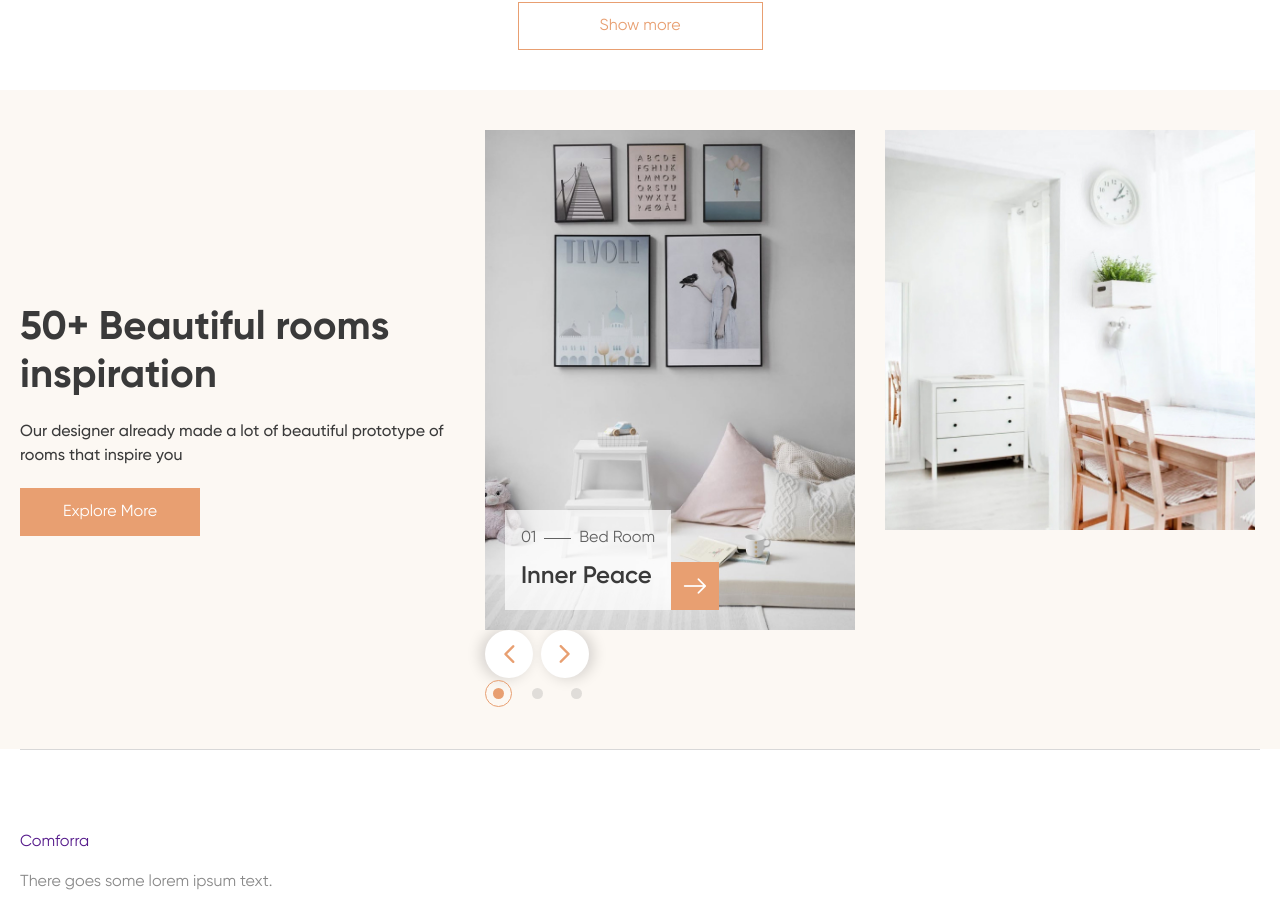
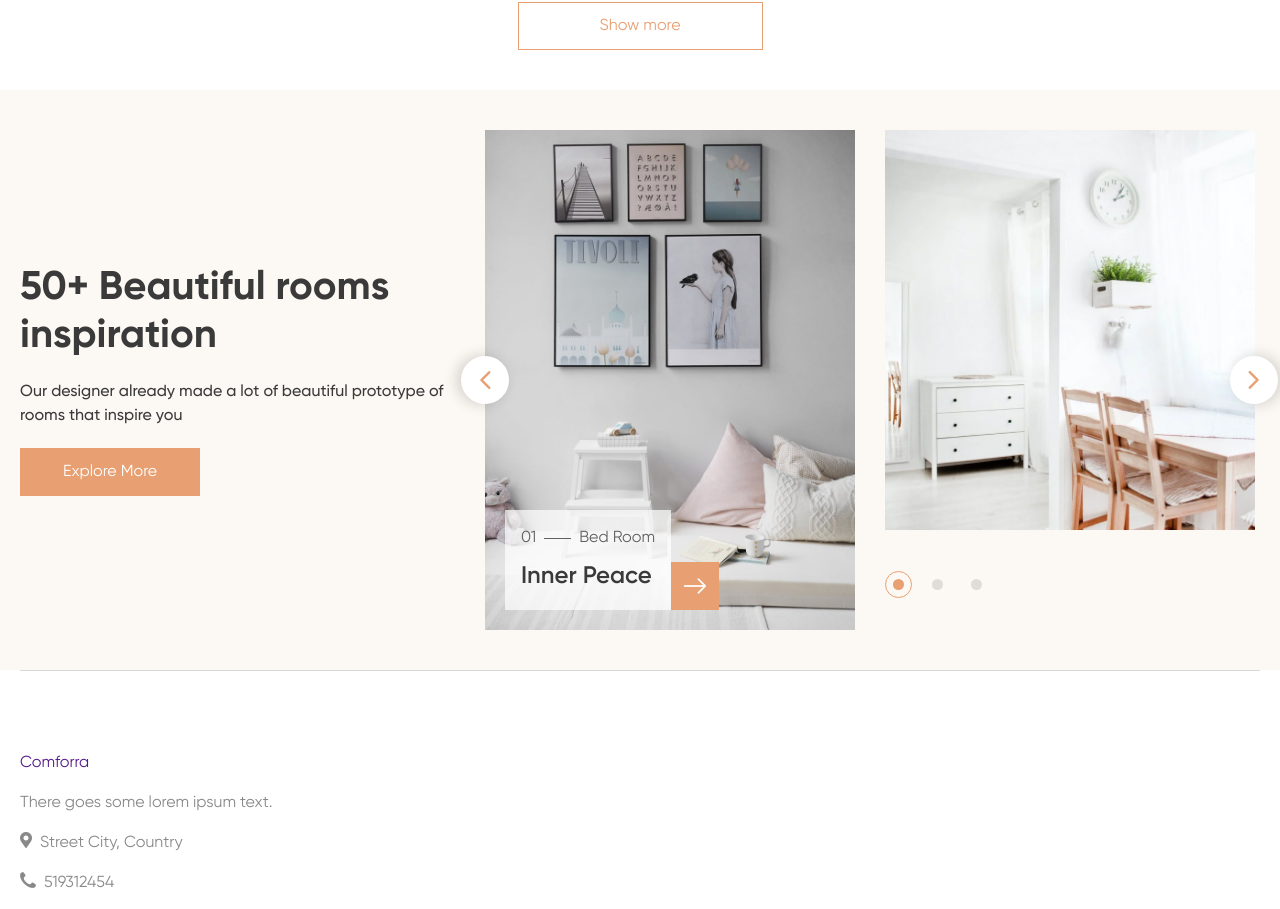
Before and after one commit to jugurj/comforra-furniture-shop, a Vue app: page / in a window 1280 px wide. Shown: the part 1674-2583 px from the top of the page. Built offline with nearby package versions, Linux system fonts and the light colour scheme.

Commit message:
Implemented styles for rooms slider arrows and dots controls

```diff
--- a/src/components/Rooms.vue
+++ b/src/components/Rooms.vue
@@ -136,8 +136,6 @@ export default {
   padding: 40px 0;
 
   &__container {
-    overflow: hidden;
-
     @media (min-width: $md2 + px) {
       display: flex;
     }
@@ -186,6 +184,8 @@ export default {
 }
 
 .slider-rooms {
+  position: relative;
+
   .swiper-container {
     overflow: visible;
     position: relative;
@@ -195,7 +195,7 @@ export default {
       position: absolute;
       top: 0;
       height: 100%;
-      width: 100%;
+      width: 100vw;
       left: 0;
       background-color: #fcf8f3;
       z-index: 2;
@@ -209,7 +209,15 @@ export default {
     overflow: hidden;
     min-height: 500px;
 
+    .slider-rooms__content {
+      pointer-events: none;
+    }
+
     &-active {
+      .slider-rooms__content {
+        pointer-events: auto;
+      }
+
       .slider-rooms__image {
         padding-bottom: 500px/370px * 100%;
       }
@@ -249,9 +257,36 @@ export default {
       align-items: center;
     }
   }
+
   &__title {
     font-weight: 600;
     font-size: 24px;
+  }
+
+  &__arrows {
+    pointer-events: none;
+    position: absolute;
+    top: 50%;
+    transform: translate(0, -50%);
+    width: calc(100% + 42px);
+    left: -24px;
+    z-index: 5;
+    justify-content: space-between;
+
+    .slider-arrow {
+      pointer-events: auto;
+    }
+  }
+
+  &__dots {
+    z-index: 5;
+
+    @media (min-width: $md3 + px) {
+      position: absolute;
+      bottom: 30px;
+      width: 100%;
+      left: 400px;
+    }
   }
 }
 
```
